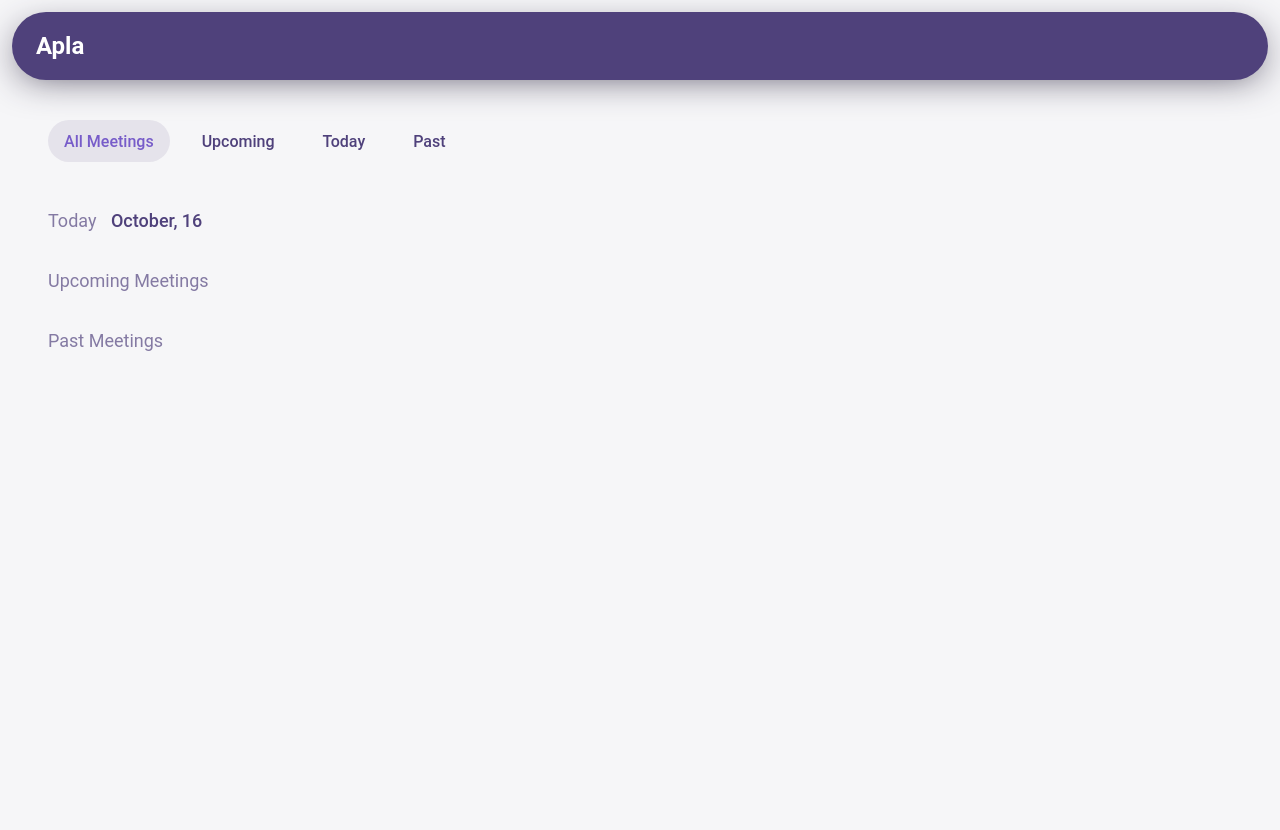
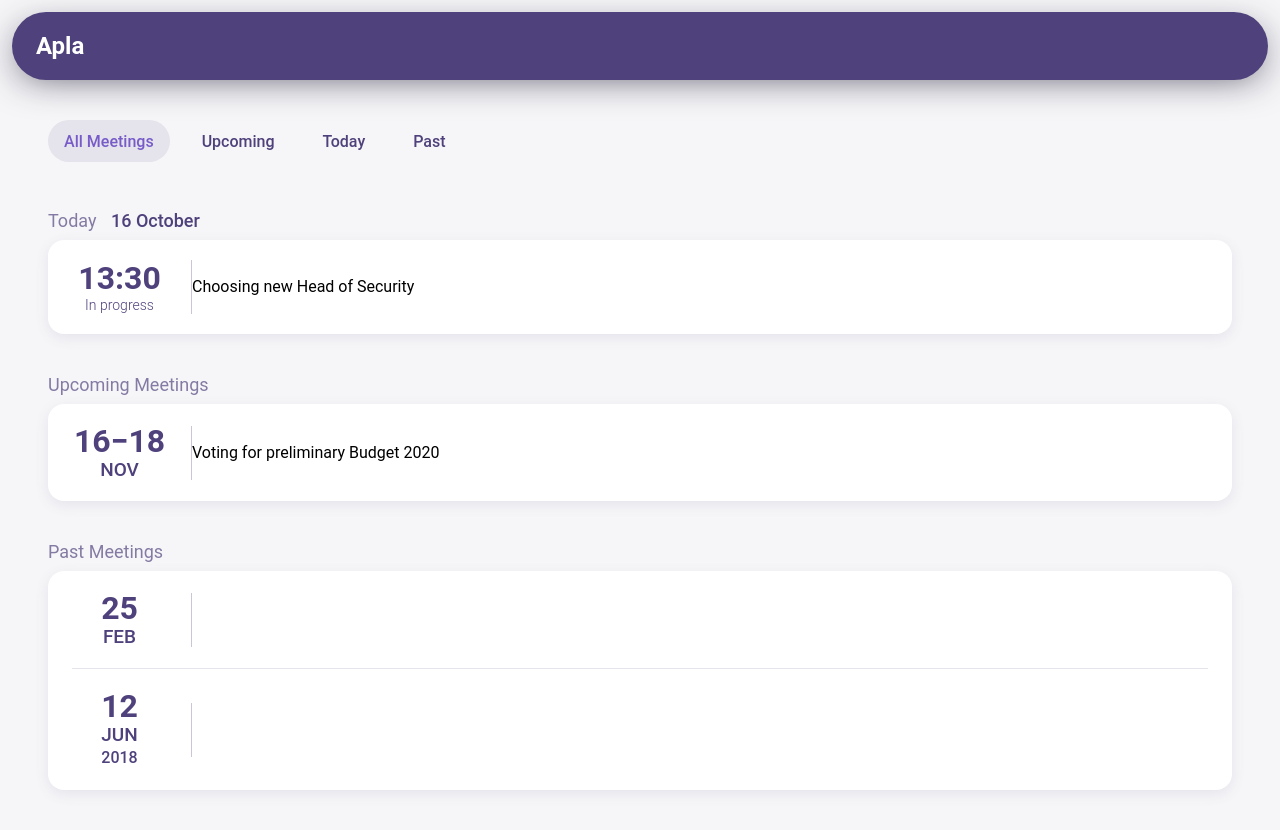
Before and after one commit to leechy/apla-voting-templates, a plain HTML site: page www/meetings-list.html in a window 1280 px wide. Drawn offline with Linux system fonts and the light colour scheme.

Commit message:
changed by wife:)

```diff
--- a/www/apla.css
+++ b/www/apla.css
@@ -4,10 +4,24 @@
   --color-primary-b: 123;
   --color-primary: rgb(var(--color-primary-r), var(--color-primary-g), var(--color-primary-b));
 
+  --color-primary-15: rgb(
+    calc(255 - 0.15 * (255 - var(--color-primary-r))),
+    calc(255 - 0.15 * (255 - var(--color-primary-g))),
+    calc(255 - 0.15 * (255 - var(--color-primary-b)))
+  );
+  --color-primary-30: rgb(
+    calc(255 - 0.3 * (255 - var(--color-primary-r))),
+    calc(255 - 0.3 * (255 - var(--color-primary-g))),
+    calc(255 - 0.3 * (255 - var(--color-primary-b)))
+  );
+
   --color-active-r: 119;
   --color-active-g: 92;
   --color-active-b: 201;
   --color-active: rgb(var(--color-active-r), var(--color-active-g), var(--color-active-b));
+
+  --color-card-bg: #fff;
+  --card-border-radius: px;
 }
 
 html {
@@ -136,10 +150,105 @@ body {
 }
 
 .filters--item-selected {
-  background-color: rgb(
+  background-color: var(--color-primary-15, #ccc);
+  color: var(--color-active, #666);
+}
+
+
+@media (max-width: 460px) {
+  .filters {
+    margin: 8px 0 20px;
+  }
+  .filters--item {
+    padding: 9px 10px 7px;
+    margin: 0 6px 4px 0;
+    font: 400 14px/16px 'Roboto', sans-serif;
+  }
+}
+
+
+.card {
+  margin: 10px 0;
+  background: var(--color-card-bg, #fff);
+  border-radius: 16px;
+  box-shadow: 0 4px 14px 0 rgb(
     calc(255 - 0.15 * (255 - var(--color-primary-r))),
     calc(255 - 0.15 * (255 - var(--color-primary-g))),
     calc(255 - 0.15 * (255 - var(--color-primary-b)))
-  );
-  color: var(--color-active, #666);
+  )
 }
+
+.card-item {
+  display: flex;
+  flex-direction: row;
+  flex-wrap: wrap;
+  align-items: center;
+  padding: 20px 0;
+}
+
+.card-item + .card-item::before {
+  content: '';
+  flex: 1 0 calc(100% - 48px);
+  position: relative;
+  top: -20px;
+  display: block;
+  margin: 0 24px;
+  height: 1px;
+  background-color: var(--color-primary-15, #ccc);;
+}
+
+.card-item--status-cell {
+  width: 143px;
+  display: flex;
+  flex-direction: column;
+  align-items: center;
+  justify-content: center;
+  color: var(--color-primary, #000);
+}
+.card-item--status-cell-delimiter {
+  content: '';
+  display: block;
+  width: 1px;
+  height: 54px;
+  background: var(--color-primary-30, #999);
+}
+
+.card-item--time,
+.card-item--date {
+  font-size: 32px;
+  line-height: 35px;
+  font-weight: 700;
+}
+.card-item--state {
+  font-size: 14px;
+  line-height: 18px;
+  font-weight: 300;
+}
+
+.card-item--month {
+  font-size: 19px;
+  line-height: 22px;
+  font-weight: 500;
+  text-transform: uppercase;
+}
+.card-item--year {
+  font-size: 16px;
+  line-height: 24px;
+  font-weight: 500;
+}
+
+@media (max-width: 460px) {
+  .card-item--status-cell {
+    width: 90px;
+  }
+
+  .card-item--time,
+  .card-item--date {
+    font-size: 24px;
+    line-height: 26px;
+  }
+  .card-item--month {
+    font-size: 14px;
+    line-height: 16px;
+  }
+}
--- a/www/meetings-list.html
+++ b/www/meetings-list.html
@@ -24,19 +24,73 @@
         <a class="filters--item" href="meetings-list-past.html">Past</a>
       </div>
 
+      <div class="section">
+        <div class="section--heading">Today <span class="date">16 October</span></div>
 
-      <div class="section">
-        <div class="section--heading">Today <span class="date">October, 16</span></div>
+        <div class="card">
+          <div class="card-item">
+            <div class="card-item--status-cell">
+              <div class="card-item--time">13:30</div>
+              <div class="card-item--state">In progress</div>
+            </div>
+            <div class="card-item--status-cell-delimiter"></div>
+            <div class="card-item--content-cell">
+              <div class="cart-item--title">Choosing new Head of Security</div>
+            </div>
+          </div>
+        </div>
+
       </div>
 
       <div class="section">
         <div class="section--heading">Upcoming Meetings</div>
+
+        <div class="card">
+          <div class="card-item">
+            <div class="card-item--status-cell">
+              <div class="card-item--date">16&minus;18</div>
+              <div class="card-item--month">nov</div>
+            </div>
+            <div class="card-item--status-cell-delimiter"></div>
+            <div class="card-item--content-cell">
+              <div class="cart-item--title">Voting for preliminary Budget 2020</div>
+            </div>
+          </div>
+        </div>
       </div>
 
       <div class="section">
         <div class="section--heading">Past Meetings</div>
+
+        <div class="card">
+          <div class="card-item">
+            <div class="card-item--status-cell">
+              <div class="card-item--date">25</div>
+              <div class="card-item--month">feb</div>
+            </div>
+            <div class="card-item--status-cell-delimiter"></div>
+          </div>
+          <div class="card-item">
+            <div class="card-item--status-cell">
+              <div class="card-item--date">12</div>
+              <div class="card-item--month">jun</div>
+              <div class="card-item--year">2018</div>
+            </div>
+            <div class="card-item--status-cell-delimiter"></div>
+          </div>
+
+          <!-- <div class="card-item">
+            <div class="card-item--status-cell">
+              <div class="card-item--date">30&minus;04</div>
+              <div class="card-item--month">mar&nbsp; &nbsp;apr</div>
+              <div class="card-item--year">2017</div>
+            </div>
+            <div class="card-item--status-cell-delimiter"></div>
+          </div> -->
+
+        </div>
+
       </div>
-
     </div>
   </body>
 </html>
```
Also changed, not shown: 1 other file.
